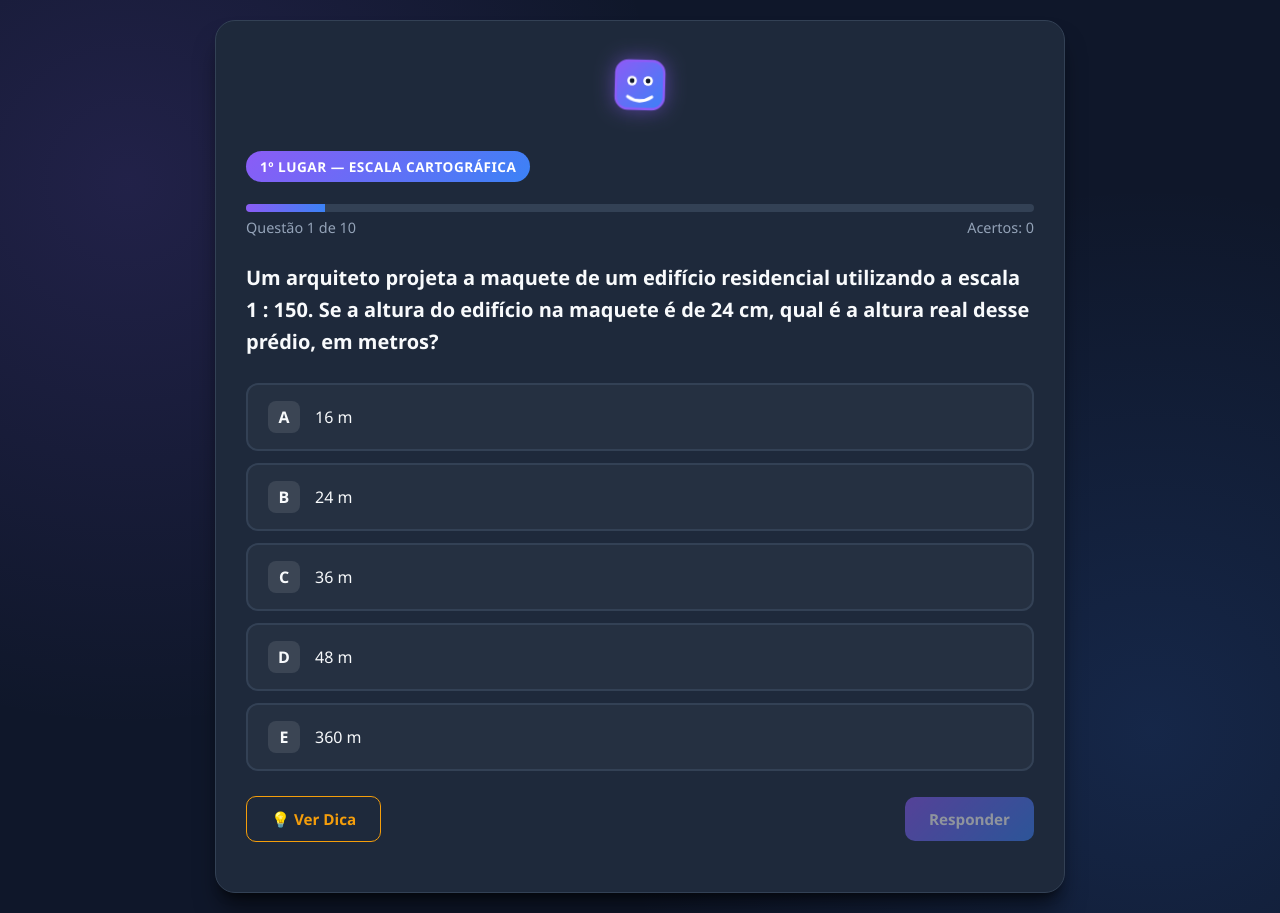
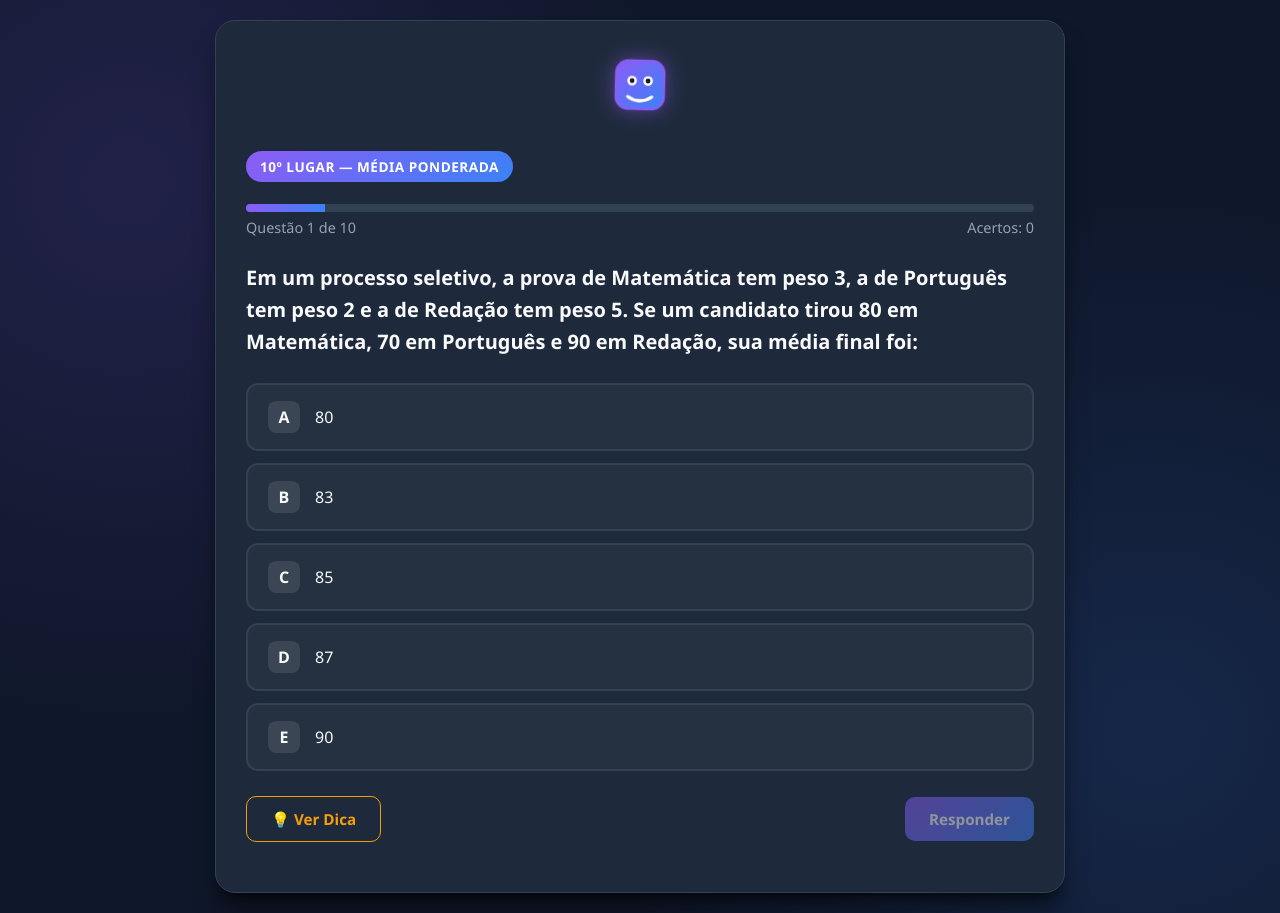
Before and after one commit to fabatra/esquenta, a plain HTML site: page index.html in a window 1280 px wide. Drawn offline with Linux system fonts and the light colour scheme.

Commit message:
Revise quiz questions and update resolutions
Updated quiz questions and their resolutions in index.html.

```diff
--- a/index.html
+++ b/index.html
@@ -256,7 +256,7 @@
         .resolution-title {
             font-size: 1.1rem;
             font-weight: 700;
-            margin-bottom: 100px;
+            margin-bottom: 10px;
             display: flex;
             align-items: center;
             gap: 8px;
@@ -439,10 +439,74 @@
 </div>
 
 <script>
-    // Banco de Questões do Esquenta (10 Questões Representativas do Ranking)
+    // Banco de Questões do Esquenta (Reordenado do 10º ao 1º Lugar)
     const quizData = [
         {
-            topic: "1º LUGAR — Escala Cartográfica",
+            topic: "10º LUGAR — Média Ponderada",
+            question: "Em um processo seletivo, a prova de Matemática tem peso 3, a de Português tem peso 2 e a de Redação tem peso 5. Se um candidato tirou 80 em Matemática, 70 em Português e 90 em Redação, sua média final foi:",
+            options: ["80", "83", "85", "87", "90"],
+            correct: 1,
+            hint: "Multiplique cada nota pelo seu peso, some os resultados e divida pela soma dos pesos (3 + 2 + 5 = 10).",
+            resolution: "<strong>Resolução Passo a Passo:</strong><br>1. Soma Ponderada = (80×3) + (70×2) + (90×5) = 240 + 140 + 450 = 830.<br>2. Soma dos pesos = 3 + 2 + 5 = 10.<br>3. Média Ponderada = 830 ÷ 10 = <b>83</b>.<br><strong>Gabarito Correto: Alternativa (B)</strong>"
+        },
+        {
+            topic: "9º LUGAR — Termo Geral da P.A.",
+            question: "Um atleta cria um plano de treino diário correndo 3 km no 1º dia e aumentando 0,5 km a cada dia subsequente. Quantos quilômetros ele correrá no 20º dia de treino?",
+            options: ["12,0 km", "12,5 km", "13,0 km", "13,5 km", "14,0 km"],
+            correct: 1,
+            hint: "Aplica-se a fórmula a_n = a_1 + (n - 1) × r, com a_1 = 3, r = 0,5 e n = 20.",
+            resolution: "<strong>Resolução Passo a Passo:</strong><br>1. a₂₀ = 3 + (20 - 1) × 0,5.<br>2. a₂₀ = 3 + 19 × 0,5 = 3 + 9,5 = <strong>12,5 km</strong>.<br><strong>Gabarito Correto: Alternativa (B)</strong>"
+        },
+        {
+            topic: "8º LUGAR — Razões Trigonométricas",
+            question: "Uma rampa de 10 m de comprimento faz um ângulo de 30° com o solo horizontal. Sabendo que sen(30°) = 0,5, a altura alcançada por essa rampa no topo é:",
+            options: ["2,5 m", "5,0 m", "7,5 m", "8,6 m", "10,0 m"],
+            correct: 1,
+            hint: "Seno = Cateto Oposto ÷ Hipotenusa. A rampa é a hipotenusa (10 m).",
+            resolution: "<strong>Resolução Passo a Passo:</strong><br>1. sen(30°) = h ÷ 10.<br>2. 0,5 = h ÷ 10 → h = 10 × 0,5 = <strong>5,0 metros</strong>.<br><strong>Gabarito Correto: Alternativa (B)</strong>"
+        },
+        {
+            topic: "7º LUGAR — Volume do Paralelepípedo",
+            question: "Uma caixa-d'água retangular tem 2 m de largura, 3 m de comprimento e 1,5 m de altura. A capacidade total dessa caixa em litros é:",
+            options: ["4.500 L", "6.000 L", "7.500 L", "9.000 L", "12.000 L"],
+            correct: 3,
+            hint: "Calcule o volume em m³ (V = a × b × c) e multiplique por 1.000 (pois 1 m³ = 1.000 Litros).",
+            resolution: "<strong>Resolução Passo a Passo:</strong><br>1. Volume = 2 × 3 × 1,5 = 9 m³.<br>2. Em litros = 9 × 1.000 = <strong>9.000 Litros</strong>.<br><strong>Gabarito Correto: Alternativa (D)</strong>"
+        },
+        {
+            topic: "6º LUGAR — Volume do Cilindro",
+            question: "Um reservatório cilíndrico tem raio da base igual a 2 m e altura de 5 m. Adotando π = 3, o volume desse reservatório em m³ é:",
+            options: ["20 m³", "30 m³", "60 m³", "100 m³", "120 m³"],
+            correct: 2,
+            hint: "Fórmula do volume do cilindro: V = π × r² × h. Lembre-se de elevar o raio ao quadrado primeiro!",
+            resolution: "<strong>Resolução Passo a Passo:</strong><br>1. V = 3 × (2)² × 5.<br>2. V = 3 × 4 × 5 = <strong>60 m³</strong>.<br><strong>Gabarito Correto: Alternativa (C)</strong>"
+        },
+        {
+            topic: "5º LUGAR — Mediana",
+            question: "Os tempos (em minutos) gastos por um atleta em 7 treinos de corrida foram: 18, 25, 20, 15, 30, 22, 19. A mediana desse conjunto é:",
+            options: ["19 min", "20 min", "21 min", "22 min", "25 min"],
+            correct: 1,
+            hint: "Organize primeiro os valores em ordem crescente (Rol). O valor exatamente do meio é a mediana.",
+            resolution: "<strong>Resolução Passo a Passo:</strong><br>1. Organizando o Rol crescente: 15, 18, 19, <strong>20</strong>, 22, 25, 30.<br>2. Como temos 7 elementos (ímpar), o elemento central (4º termo) é <strong>20 min</strong>.<br><strong>Gabarito Correto: Alternativa (B)</strong>"
+        },
+        {
+            topic: "4º LUGAR — Teorema de Pitágoras",
+            question: "Uma escada de 10 m de comprimento está apoiada em um muro vertical. Se a base da escada está afastada 6 m do muro, a altura alcançada no muro é:",
+            options: ["6 m", "7 m", "8 m", "9 m", "12 m"],
+            correct: 2,
+            hint: "A escada representa a hipotenusa (a = 10). Aplique o teorema a² = b² + c².",
+            resolution: "<strong>Resolução Passo a Passo:</strong><br>1. 10² = 6² + h² → 100 = 36 + h².<br>2. h² = 100 - 36 = 64 → h = √64 = <strong>8 metros</strong>.<br><strong>Gabarito Correto: Alternativa (C)</strong>"
+        },
+        {
+            topic: "3º LUGAR — Área do Retângulo",
+            question: "Um terreno retangular possui 15 m de largura por 30 m de comprimento. A área total a ser coberta por grama sintética é:",
+            options: ["90 m²", "225 m²", "450 m²", "600 m²", "900 m²"],
+            correct: 2,
+            hint: "A área de um retângulo é calculada multiplicando a largura pelo comprimento (A = b × h).",
+            resolution: "<strong>Resolução Passo a Passo:</strong><br>Área = 15 m × 30 m = <strong>450 m²</strong>.<br><strong>Gabarito Correto: Alternativa (C)</strong>"
+        },
+        {
+            topic: "2º LUGAR — Escala Cartográfica",
             question: "Um arquiteto projeta a maquete de um edifício residencial utilizando a escala 1 : 150. Se a altura do edifício na maquete é de 24 cm, qual é a altura real desse prédio, em metros?",
             options: ["16 m", "24 m", "36 m", "48 m", "360 m"],
             correct: 2,
@@ -450,76 +514,12 @@
             resolution: "<strong>Resolução Passo a Passo:</strong><br>1. Medida Real = 24 cm × 150 = 3.600 cm.<br>2. Convertendo para metros: 3.600 ÷ 100 = <strong>36 metros</strong>.<br><strong>Gabarito Correto: Alternativa (C)</strong>"
         },
         {
-            topic: "2º LUGAR — Média Aritmética Simples",
+            topic: "1º LUGAR — Média Aritmética Simples",
             question: "Um estudante realizou 4 simulados e obteve as notas 680, 720, 740 e 780. A média aritmética simples das notas desse estudante é:",
             options: ["720", "730", "740", "750", "760"],
             correct: 1,
             hint: "Some todas as quatro notas e divida a soma total por 4.",
             resolution: "<strong>Resolução Passo a Passo:</strong><br>1. Soma das notas = 680 + 720 + 740 + 780 = 2.920.<br>2. Média = 2.920 ÷ 4 = <strong>730</strong>.<br><strong>Gabarito Correto: Alternativa (B)</strong>"
-        },
-        {
-            topic: "3º LUGAR — Mediana",
-            question: "Os tempos (em minutos) gastos por um atleta em 7 treinos de corrida foram: 18, 25, 20, 15, 30, 22, 19. A mediana desse conjunto é:",
-            options: ["19 min", "20 min", "21 min", "22 min", "25 min"],
-            correct: 1,
-            hint: "Organize primeiro os valores em ordem crescente (Rol). O valor exatamente do meio é a mediana.",
-            resolution: "<strong>Resolução Passo a Passo:</strong><br>1. Organizando o Rol crescente: 15, 18, 19, <strong>20</strong>, 22, 25, 30.<br>2. Como temos 7 elementos (ímpar), o elemento central (4º termo) é <strong>20 min</strong>.<br><strong>Gabarito Correto: Alternativa (B)</strong>"
-        },
-        {
-            topic: "4º LUGAR — Média Ponderada",
-            question: "Em um processo seletivo, Matemática tem peso 3, Português peso 2 e Redação peso 5. Se um candidato tirou 80 em Mat, 70 em Port e 90 em Redação, sua média final foi:",
-            options: ["80", "83", "85", "87", "90"],
-            correct: 1,
-            hint: "Multiplique cada nota pelo seu peso, some os resultados e divida pela soma dos pesos (3 + 2 + 5 = 10).",
-            resolution: "<strong>Resolução Passo a Passo:</strong><br>1. Soma Ponderada = (80×3) + (70×2) + (90×5) = 240 + 140 + 450 = 830.<br>2. Soma dos pesos = 3 + 2 + 5 = 10.<br>3. Média Ponderada = 830 ÷ 10 = <b>83</b>.<br><strong>Gabarito Correto: Alternativa (B)</strong>"
-        },
-        {
-            topic: "5º LUGAR — Área do Retângulo",
-            question: "Um terreno retangular possui 15 m de largura por 30 m de comprimento. A área total a ser coberta por grama sintética é:",
-            options: ["90 m²", "225 m²", "450 m²", "600 m²", "900 m²"],
-            correct: 2,
-            hint: "A área de um retângulo é calculada multiplicando a largura pelo comprimento (A = b × h).",
-            resolution: "<strong>Resolução Passo a Passo:</strong><br>Área = 15 m × 30 m = <strong>450 m²</strong>.<br><strong>Gabarito Correto: Alternativa (C)</strong>"
-        },
-        {
-            topic: "6º LUGAR — Teorema de Pitágoras",
-            question: "Uma escada de 10 m de comprimento está apoiada em um muro vertical. Se a base da escada está afastada 6 m do muro, a altura alcançada no muro é:",
-            options: ["6 m", "7 m", "8 m", "9 m", "12 m"],
-            correct: 2,
-            hint: "A escada representa a hipotenusa (a = 10). Aplique o teorema a² = b² + c².",
-            resolution: "<strong>Resolução Passo a Passo:</strong><br>1. 10² = 6² + h² → 100 = 36 + h².<br>2. h² = 100 - 36 = 64 → h = √64 = <strong>8 metros</strong>.<br><strong>Gabarito Correto: Alternativa (C)</strong>"
-        },
-        {
-            topic: "7º LUGAR — Volume do Cilindro",
-            question: "Um reservatório cilíndrico tem raio da base igual a 2 m e altura de 5 m. Adotando π = 3, o volume desse reservatório em m³ é:",
-            options: ["20 m³", "30 m³", "60 m³", "100 m³", "120 m³"],
-            correct: 2,
-            hint: "Fórmula do volume do cilindro: V = π × r² × h. Lembre-se de elevar o raio ao quadrado primeiro!",
-            resolution: "<strong>Resolução Passo a Passo:</strong><br>1. V = 3 × (2)² × 5.<br>2. V = 3 × 4 × 5 = <strong>60 m³</strong>.<br><strong>Gabarito Correto: Alternativa (C)</strong>"
-        },
-        {
-            topic: "8º LUGAR — Volume do Paralelepípedo",
-            question: "Uma caixa-d'água retangular tem 2 m de largura, 3 m de comprimento e 1,5 m de altura. A capacidade total dessa caixa em litros é:",
-            options: ["4.500 L", "6.000 L", "7.500 L", "9.000 L", "12.000 L"],
-            correct: 3,
-            hint: "Calcule o volume em m³ (V = a × b × c) e multiplique por 1.000 (pois 1 m³ = 1.000 Litros).",
-            resolution: "<strong>Resolução Passo a Passo:</strong><br>1. Volume = 2 × 3 × 1,5 = 9 m³.<br>2. Em litros = 9 × 1.000 = <strong>9.000 Litros</strong>.<br><strong>Gabarito Correto: Alternativa (D)</strong>"
-        },
-        {
-            topic: "9º LUGAR — Termo Geral da P.A.",
-            question: "Um atleta corre 3 km no 1º dia de treino e aumenta 0,5 km a cada dia subsequente. Quantos km ele correrá no 20º dia?",
-            options: ["12,0 km", "12,5 km", "13,0 km", "13,5 km", "14,0 km"],
-            correct: 1,
-            hint: "Aplica-se a fórmula a_n = a_1 + (n - 1) × r, com a_1 = 3, r = 0,5 e n = 20.",
-            resolution: "<strong>Resolução Passo a Passo:</strong><br>1. a₂₀ = 3 + (20 - 1) × 0,5.<br>2. a₂₀ = 3 + 19 × 0,5 = 3 + 9,5 = <strong>12,5 km</strong>.<br><strong>Gabarito Correto: Alternativa (B)</strong>"
-        },
-        {
-            topic: "10º LUGAR — Trigonometria",
-            question: "Uma rampa de 10 m de comprimento faz um ângulo de 30° com o solo horizontal. Sabendo que sen(30°) = 0,5, a altura alcançada por essa rampa é:",
-            options: ["2,5 m", "5,0 m", "7,5 m", "8,6 m", "10,0 m"],
-            correct: 1,
-            hint: "Seno = Cateto Oposto ÷ Hipotenusa. A rampa é a hipotenusa (10 m).",
-            resolution: "<strong>Resolução Passo a Passo:</strong><br>1. sen(30°) = h ÷ 10.<br>2. 0,5 = h ÷ 10 → h = 10 × 0,5 = <strong>5,0 metros</strong>.<br><strong>Gabarito Correto: Alternativa (B)</strong>"
         }
     ];
 
@@ -569,7 +569,7 @@
     }
 
     function selectOption(idx) {
-        if (document.getElementById("resolution-box").style.display === "block") return; // já respondeu
+        if (document.getElementById("resolution-box").style.display === "block") return;
 
         selectedOption = idx;
         const buttons = document.querySelectorAll(".option-btn");
@@ -595,7 +595,6 @@
         const q = quizData[currentIdx];
         const buttons = document.querySelectorAll(".option-btn");
 
-        // Desabilitar seleção
         buttons.forEach(btn => btn.disabled = true);
 
         const resBox = document.getElementById("resolution-box");
@@ -643,7 +642,6 @@
         loadQuestion();
     }
 
-    // Inicialização
     loadQuestion();
 </script>
 
```
